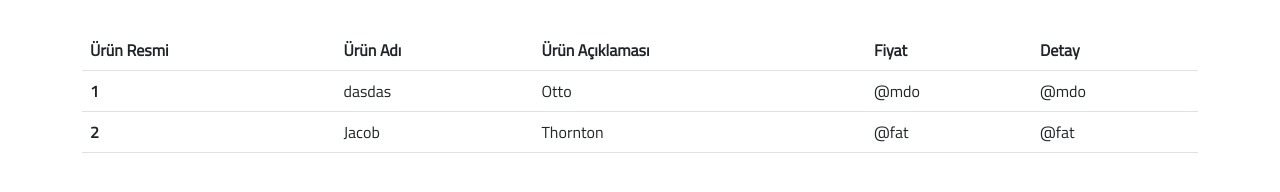
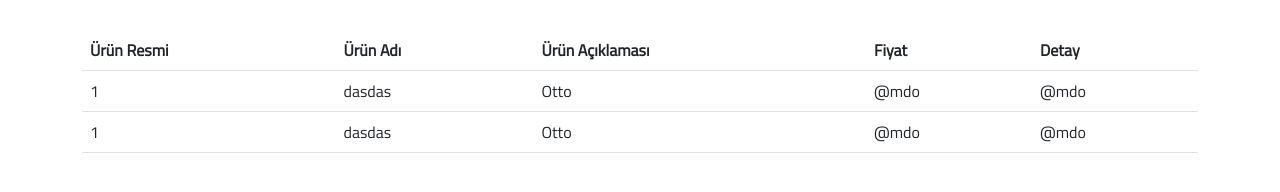
Before and after one commit to sozdemir82/fb-login, a React (Create React App) app: page /ProductList in a window 1280 px wide. Shown: the part 204-396 px from the top of the page. Built offline with nearby package versions, Linux system fonts and the light colour scheme.

Commit message:
table fix

```diff
--- a/src/components/ProductList.js
+++ b/src/components/ProductList.js
@@ -21,18 +21,18 @@ export const ProductList = () => {
         </thead>
         <tbody>
           <tr>
-            <th scope="row">1</th>
+            <td>1</td>
             <td>dasdas</td>
             <td>Otto</td>
             <td>@mdo</td>
             <td>@mdo</td>
           </tr>
           <tr>
-            <th scope="row">2</th>
-            <td>Jacob</td>
-            <td>Thornton</td>
-            <td>@fat</td>
-            <td>@fat</td>
+            <td>1</td>
+            <td>dasdas</td>
+            <td>Otto</td>
+            <td>@mdo</td>
+            <td>@mdo</td>
           </tr>
         </tbody>
       </table>
```
